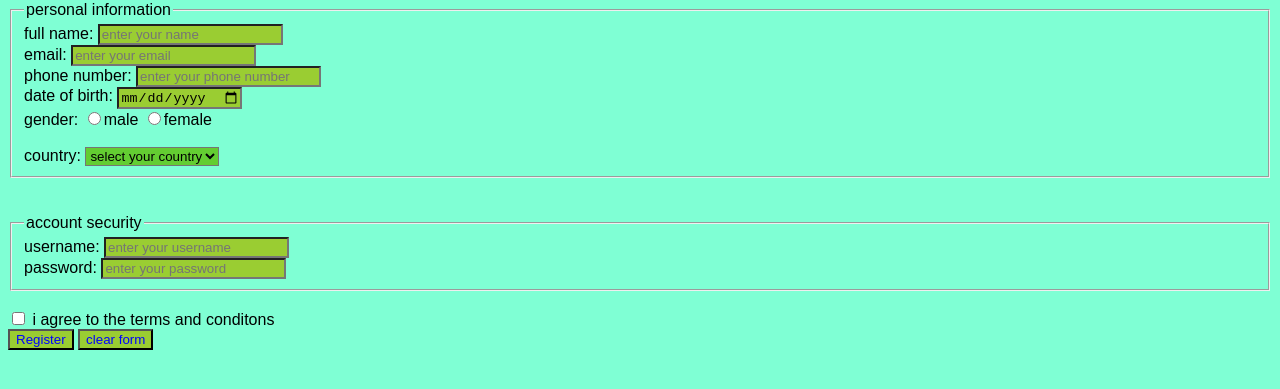
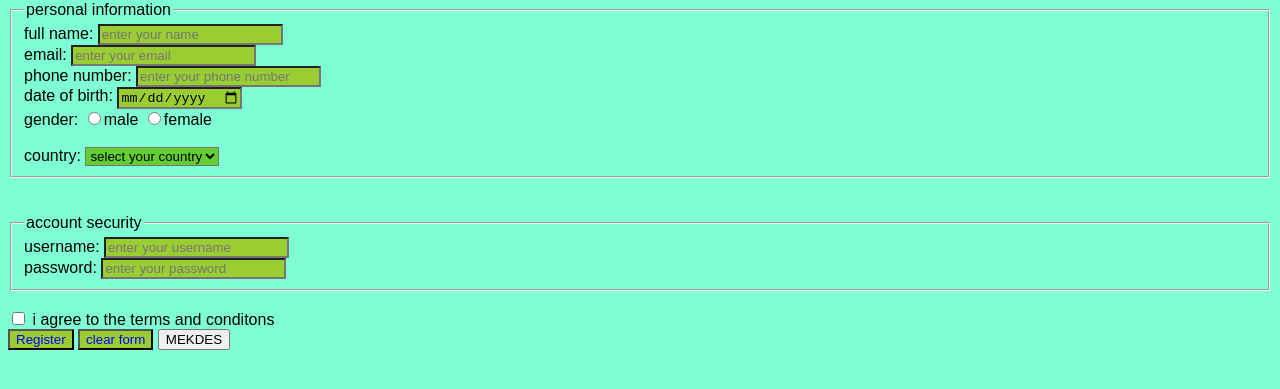
Before and after one commit to jem5360/3rd-year-Software-Enginering, a plain HTML site: page index.html in a window 1280 px wide. Shown: the part 79-468 px from the top of the page. Drawn offline with Linux system fonts and the light colour scheme.

Commit message:
mekdess commit

```diff
--- a/index.html
+++ b/index.html
@@ -44,5 +44,6 @@
 <button type="submit" style="color: blue; font-family:Arial;background-color:yellowgreen;" value="send">Register</button>
 <button type="reset" style="color: blue; font-family:Arial;background-color:yellowgreen;"  value="clear">clear form</button>
 
+<button>MEKDES</button>
 </body>
 </html>
```
